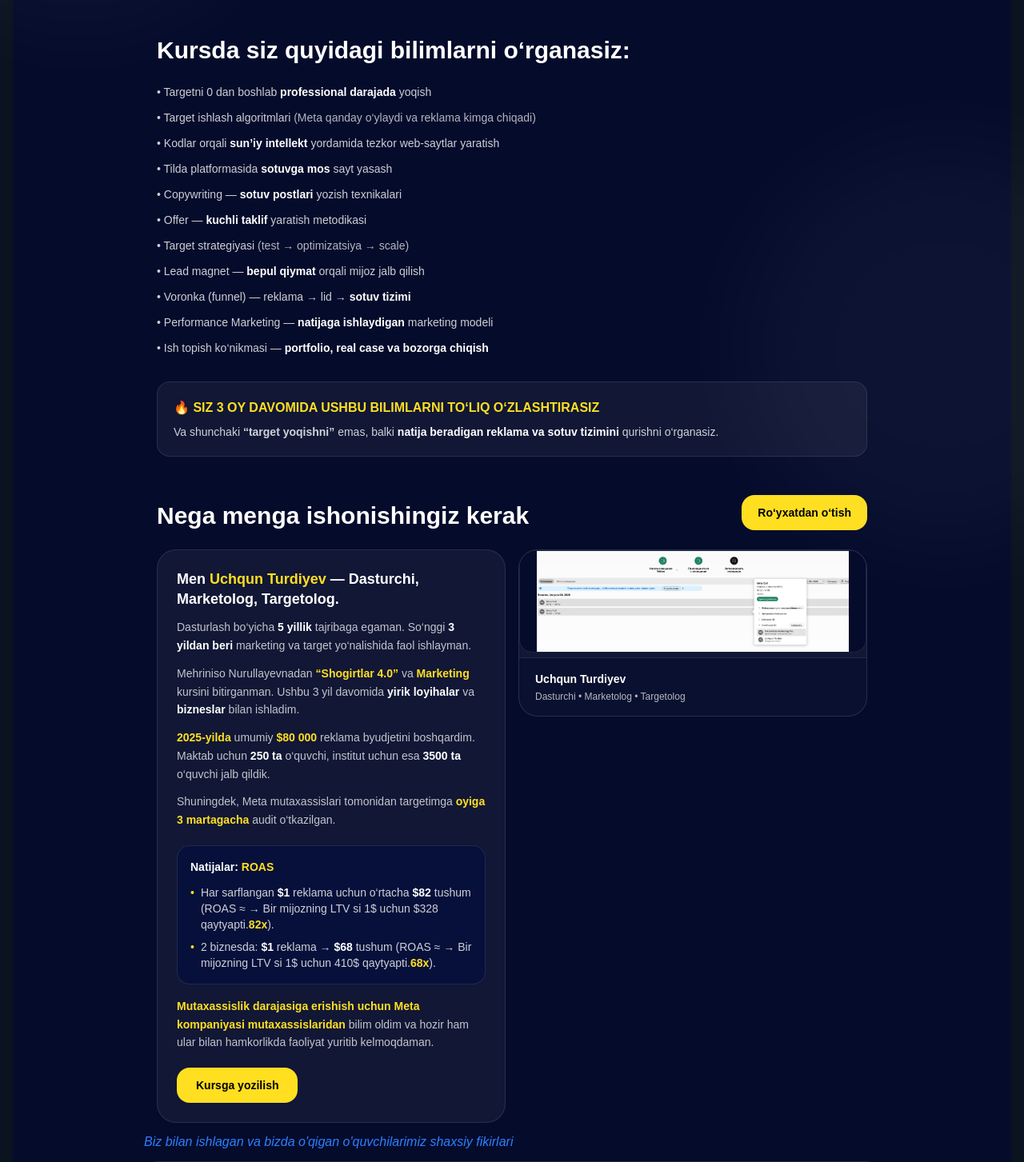
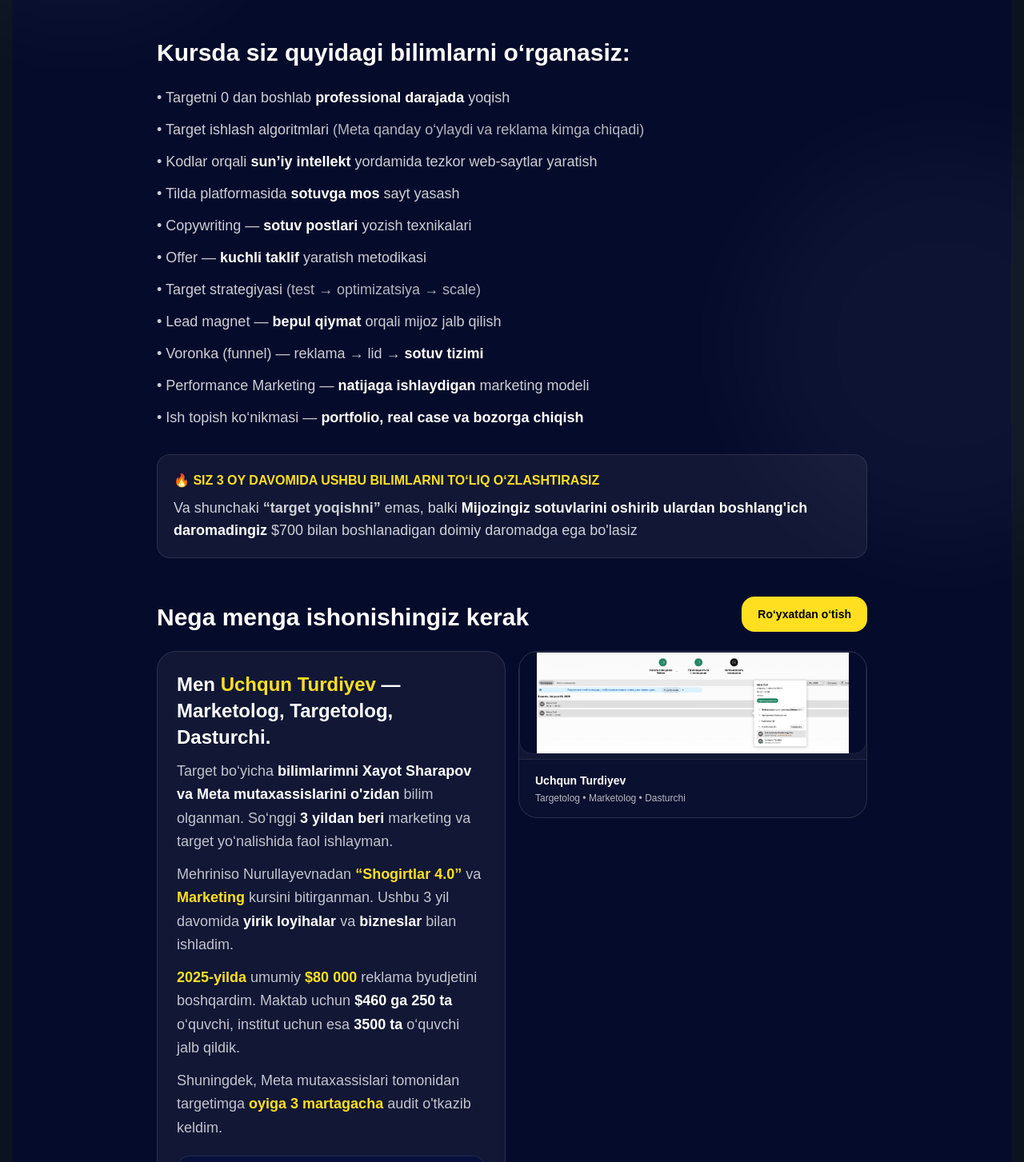
Before and after one commit to UchqunTurdiyev/vision-baza, a Next.js app: page /target-kursi in a window 1280 px wide. Shown: the part 317-1770 px from the top of the page at 80% size. Built offline with nearby package versions, Linux system fonts and the light colour scheme; no server answers.

Commit message:
change text

```diff
--- a/components/Otziflar/otzif.tsx
+++ b/components/Otziflar/otzif.tsx
@@ -1,5 +1,7 @@
 /* eslint-disable @next/next/no-img-element */
 // app/lid-magnit/_components/otzif.tsx
+
+import Link from "next/link";
 
 type Testimonial = {
     id: string;
@@ -60,6 +62,9 @@ type Testimonial = {
   }) {
     return (
       <section className="mt-10">
+        <section className="mx-auto my-3 max-w-[920px] text-blue-500 italic text-lg">
+        <Link href="/target-kursi">Kursga qaytish</Link>
+        </section>
         <div>
           <div>
             <h2 className="text-xl font-bold">{title}</h2>
@@ -116,6 +121,10 @@ type Testimonial = {
             </article>
           ))}
         </div>
+        <section className="mx-auto my-3 max-w-[920px] text-blue-500 italic text-lg">
+        <Link href="/target-kursi">Kursga qaytish</Link>
+        </section>
+
       </section>
     );
   }
--- a/components/target/PartnersCarousel.tsx
+++ b/components/target/PartnersCarousel.tsx
@@ -14,7 +14,7 @@ const partners: Partner[] = [
   { name: "ISFT Institute", logo: "/isft2.png" },
   { name: "Japan International School", logo: "/jap.png" },
   { name: "Med Expert Clinic", logo: "/md.png" },
-  { name: "Turon Med", logo: "/TR.png" },
+  { name: "Turon Med", logo: "/TR.jpg" },
   { name: "Raxmatillo Abdullayev", logo: "/ra.png" },
 ];
 
--- a/components/target/RapidLaunchLanding.tsx
+++ b/components/target/RapidLaunchLanding.tsx
@@ -38,8 +38,8 @@ export default function TargetKursiPage() {
           <h1 className="mt-5 text-[26px] font-extrabold leading-tight">
           Qanday qilib men sevimli usulim orqali  <span className="text-yellow-300">mijozlarimga yuqori daromad olib keladigan natijalar bilan ta’minladim</span>.
           </h1>
-          <p className="mt-2 text-sm leading-relaxed text-white/75">
-          Meta mutaxassislaridan o&apos;rgangan real tizimimni o‘rganing.
+          <p className="mt-2 text-md leading-relaxed text-white/75">
+          Meta mutaxassislaridan o&apos;rgangan real tizimni o‘rganing.
           </p>
 
           {/* CTA */}
@@ -63,7 +63,7 @@ export default function TargetKursiPage() {
     Kursda siz quyidagi bilimlarni o‘rganasiz:
   </h2>
 
-  <ul className="mt-6 space-y-3 text-sm text-white/80">
+  <ul className="mt-6 space-y-3 text-lg text-white/80">
     <li>• Targetni 0 dan boshlab <b className="text-white">professional darajada</b> yoqish</li>
     <li>• Target ishlash algoritmlari <span className="text-white/70">(Meta qanday o‘ylaydi va reklama kimga chiqadi)</span></li>
     <li>• Kodlar orqali <b className="text-white">sun’iy intellekt</b> yordamida tezkor web-saytlar yaratish</li>
@@ -81,10 +81,10 @@ export default function TargetKursiPage() {
     <p className="text-base font-extrabold text-yellow-300">
       🔥 SIZ 3 OY DAVOMIDA USHBU BILIMLARNI TO‘LIQ O‘ZLASHTIRASIZ
     </p>
-    <p className="mt-2 text-sm text-white/80">
+    <p className="mt-2 text-lg text-white/80">
       Va shunchaki <b>“target yoqishni”</b> emas, balki{" "}
-      <b className="text-white">natija beradigan reklama va sotuv tizimini</b>{" "}
-      qurishni o‘rganasiz.
+      <b className="text-white">Mijozingiz sotuvlarini oshirib ulardan boshlang&apos;ich daromadingiz</b>{" "}
+      $700 bilan boshlanadigan doimiy daromadga ega bo&apos;lasiz
     </p>
   </div>
 </section>
@@ -108,39 +108,39 @@ export default function TargetKursiPage() {
   <div className="mt-6 grid gap-4 md:grid-cols-2 md:items-start">
     {/* TEXT */}
     <div className="rounded-3xl border border-white/10 bg-white/5 p-6">
-      <h3 className="text-lg font-extrabold leading-snug">
-        Men <span className="text-yellow-300">Uchqun Turdiyev</span> — Dasturchi, Marketolog, Targetolog.
+      <h3 className="text-2xl font-extrabold leading-snug">
+        Men <span className="text-yellow-300">Uchqun Turdiyev</span> — Marketolog, Targetolog, Dasturchi.
       </h3>
 
-      <p className="mt-3 text-sm leading-relaxed text-white/75">
-        Dasturlash bo‘yicha <b className="text-white">5 yillik</b> tajribaga egaman.
+      <p className="mt-3 text-lg leading-relaxed text-white/75">
+        Target bo‘yicha <b className="text-white">bilimlarimni Xayot Sharapov va Meta mutaxassislarini o&apos;zidan</b> bilim olganman.
         So‘nggi <b className="text-white">3 yildan beri</b> marketing va target yo‘nalishida faol ishlayman.
       </p>
 
-      <p className="mt-3 text-sm leading-relaxed text-white/75">
+      <p className="mt-3 text-lg leading-relaxed text-white/75">
         Mehriniso Nurullayevnadan <span className="text-yellow-300 font-semibold">“Shogirtlar 4.0”</span> va{" "}
         <span className="text-yellow-300 font-semibold">Marketing</span> kursini bitirganman.
         Ushbu 3 yil davomida <b className="text-white">yirik loyihalar</b> va <b className="text-white">bizneslar</b> bilan ishladim.
       </p>
 
-      <p className="mt-3 text-sm leading-relaxed text-white/75">
+      <p className="mt-3 text-lg leading-relaxed text-white/75">
         <span className="text-yellow-300 font-semibold">2025-yilda</span> umumiy{" "}
         <span className="text-yellow-300 font-extrabold">$80 000</span> reklama byudjetini boshqardim.
-        Maktab uchun <b className="text-white">250 ta</b> o‘quvchi, institut uchun esa{" "}
+        Maktab uchun <b className="text-white">$460 ga 250 ta</b> o‘quvchi, institut uchun esa{" "}
         <b className="text-white">3500 ta</b> o‘quvchi jalb qildik.
       </p>
 
-      <p className="mt-3 text-sm leading-relaxed text-white/75">
+      <p className="mt-3 text-lg leading-relaxed text-white/75">
         Shuningdek, Meta mutaxassislari tomonidan targetimga{" "}
-        <span className="text-yellow-300 font-semibold">oyiga 3 martagacha</span> audit o‘tkazilgan.
+        <span className="text-yellow-300 font-semibold">oyiga 3 martagacha</span> audit o&apos;tkazib keldim.
       </p>
 
       <div className="mt-5 rounded-2xl border border-white/10 bg-[#06103a] p-4">
-        <div className="text-sm font-semibold">
+        <div className="text-md font-semibold">
           Natijalar: <span className="text-yellow-300">ROAS</span>
         </div>
 
-        <ul className="mt-3 space-y-2 text-sm text-white/80">
+        <ul className="mt-3 space-y-2 text-md text-white/80">
           <li className="flex gap-2">
             <span className="text-yellow-300">•</span>
             <span>
@@ -161,7 +161,7 @@ export default function TargetKursiPage() {
         </ul>
       </div>
 
-      <p className="mt-4 text-sm leading-relaxed text-white/75">
+      <p className="mt-4 text-lg leading-relaxed text-white/75">
       <span className="text-yellow-300 font-semibold"> Mutaxassislik darajasiga erishish uchun Meta kompaniyasi
       mutaxassislaridan</span>  bilim oldim va hozir ham ular bilan hamkorlikda faoliyat yuritib kelmoqdaman.
       </p>
@@ -169,7 +169,7 @@ export default function TargetKursiPage() {
       <div className="mt-5 flex flex-col gap-3 sm:flex-row">
         <a
           href="#register"
-          className="flex h-11 w-full items-center justify-center rounded-2xl bg-yellow-300 text-sm font-semibold text-black hover:bg-yellow-200 sm:w-auto sm:px-6"
+          className="flex h-11 w-full items-center justify-center rounded-2xl bg-yellow-300 text-lg font-semibold text-black hover:bg-yellow-200 sm:w-auto sm:px-6"
         >
           Kursga yozilish
         </a>
@@ -185,14 +185,14 @@ export default function TargetKursiPage() {
       <div className="border-t border-white/10 bg-[#050B2B]/50 px-5 py-4">
         <div className="text-sm font-semibold">Uchqun Turdiyev</div>
         <div className="mt-1 text-xs text-white/70">
-          Dasturchi • Marketolog • Targetolog
+           Targetolog •  Marketolog • Dasturchi
         </div>
       </div>
     </div>
   </div>
 </section>
 
-<section className="mx-auto my-3 max-w-[920px] text-blue-500 italic">
+<section className="mx-auto my-3 max-w-[920px] text-blue-500 italic text-lg">
    <Link href={'/otzif'}>Biz bilan ishlagan va bizda o&apos;qigan o&apos;quvchilarimiz shaxsiy fikirlari</Link>
 </section>
 
@@ -222,7 +222,7 @@ export default function TargetKursiPage() {
           <div className="text-xs text-white/70">
             Target Kursi • <span className="text-white">malumot uchun</span>
           </div>
-          <a href="#register" className="rounded-xl bg-yellow-300 px-4 py-2 text-sm font-semibold text-black">
+          <a href="#register" className="rounded-xl bg-yellow-300 px-4 py-2 text-md font-semibold text-black">
             Kursga yozilish
           </a>
         </div>
```
